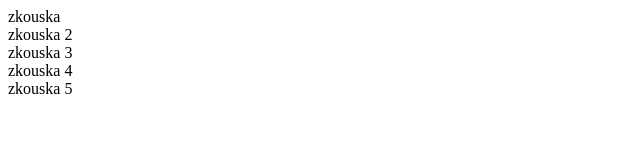
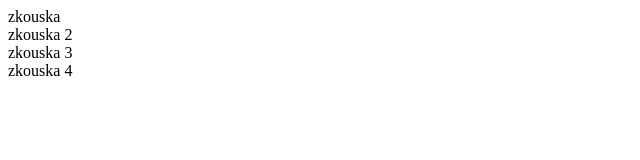
Before and after one commit to thatsalexander/___repository, a plain HTML site: page folder/index.html in a window 1280 px wide. Shown: the full height of the page, 0-640 px from the left. Drawn offline with Linux system fonts and the light colour scheme.

Commit message:
Revert "commit 5" title
This reverts commit d31079b6b71f677f798e24791d120f040f0530d3. description

```diff
--- a/folder/index.html
+++ b/folder/index.html
@@ -7,6 +7,5 @@
         <div>zkouska 2</div>
         <div>zkouska 3</div>
         <div>zkouska 4</div>
-        <div>zkouska 5</div>
     </body>
 </html>
```
